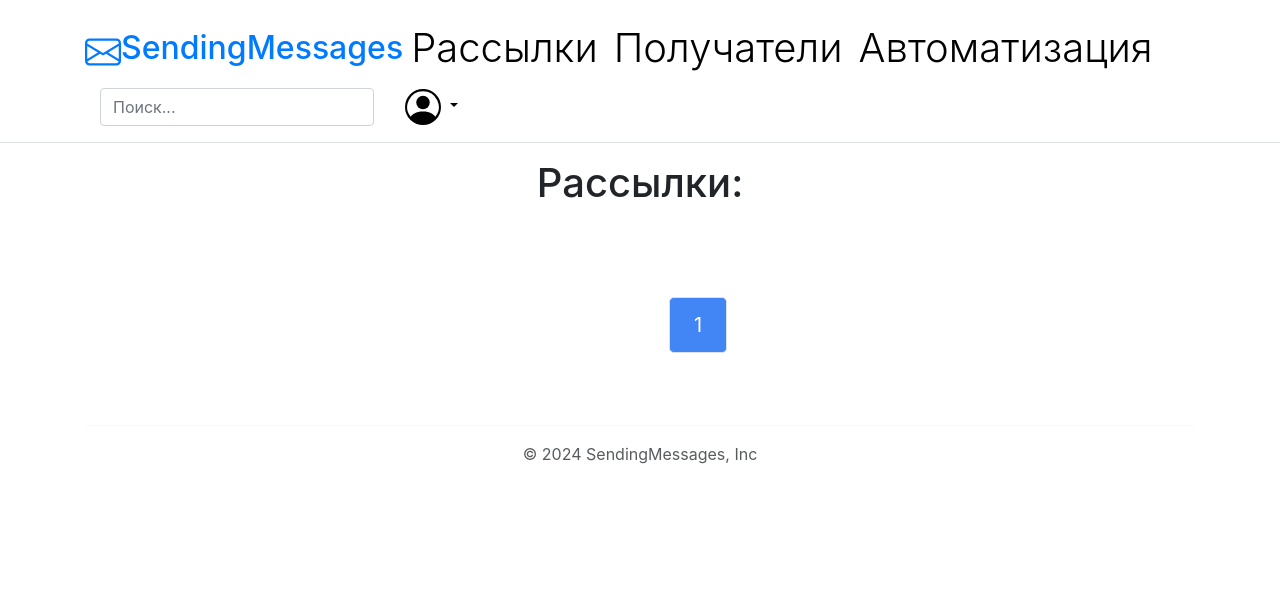
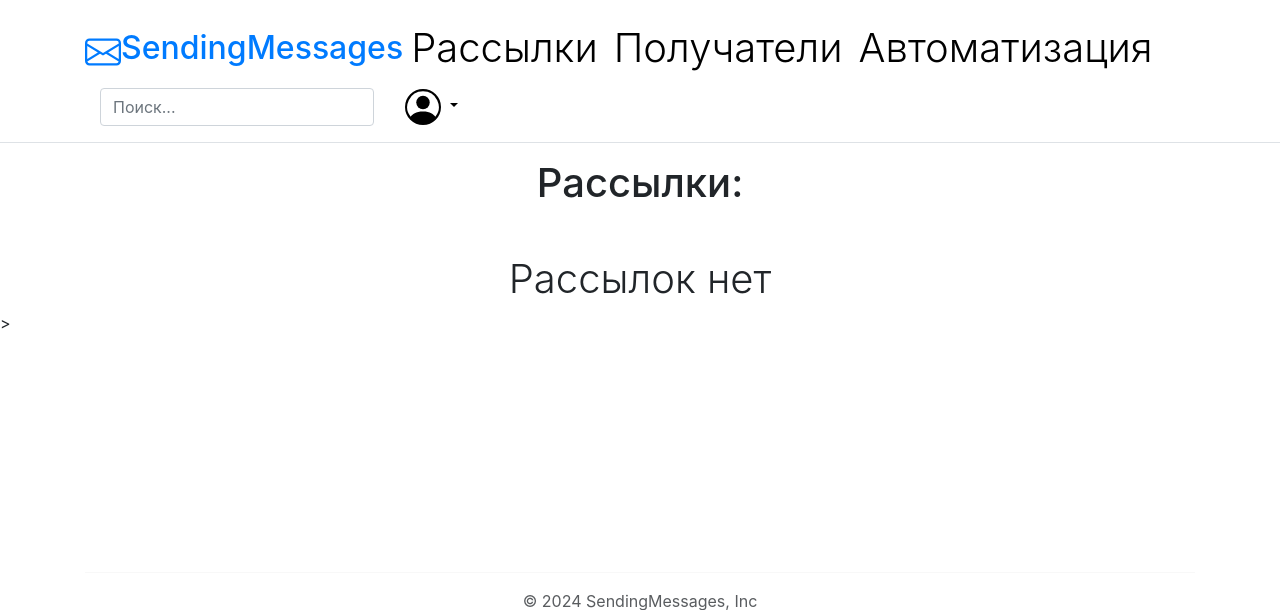
Before and after one commit to PetruschenkoEgor/SendingMessages_django, a Django app: page /mailings/ in a window 1280 px wide. Shown: the top 610 px of the page. Run offline with Django 5.2, Linux system fonts and the light colour scheme; data that the repository does not hold is empty; some libraries are stand-ins or nearby versions.

Commit message:
список активных рассылок с пагинацией по 10 на странице

```diff
--- a/sending_messages/templates/home.html
+++ b/sending_messages/templates/home.html
@@ -101,7 +101,7 @@
         </div>
         <div class="col-md-8">
           <div class="card-body">
-            <a href="{% url 'sending_messages:home' %}" class="nav-link px-2 link-body-emphasis">
+            <a href="{% url 'sending_messages:mailings_active' %}" class="nav-link px-2 link-body-emphasis">
               <p class="h4">Количество активных рассылок: {{ mailings_activ }}</p>
             </a>
           </div>
--- a/sending_messages/templates/includes/pagination.html
+++ b/sending_messages/templates/includes/pagination.html
@@ -8,7 +8,7 @@
     {% endif %}
       {% for p in page_obj.paginator.page_range %}
         {% if p == page_obj.number %}
-          <li class="page-item"><a class="page-link paginat" href="">{{ p }}</a></li>
+          <li class="page-item"><a class="page-link paginat podsvetka-paginat" href="">{{ p }}</a></li>
         {% else %}
           <li class="page-item"><a class="page-link podsvetka-paginat" href="?page={{ p }}">{{ p }}</a></li>
         {% endif %}
--- a/sending_messages/templates/mailings_list.html
+++ b/sending_messages/templates/mailings_list.html
@@ -3,6 +3,9 @@
 
 {% block content %}
 <h1 class="mb-4 text-center" style=" margin-bottom:3%">Рассылки:</h1>
+{% if not mailings %}
+<h1 class="display-6 text-center mt-5">Рассылок нет</h1>>
+{% endif %}
 <div class="container" style="margin-top: -9%; margin-left: 10%;">
 </div>
 <ul class="list-group" style="margin-bottom: 15%; width: 100%; margin-top: 10%;">
@@ -25,7 +28,9 @@
     </li>
     {% endfor %}
 </ul>
-<div class="container" style="margin-top: -9%; margin-left: 10%;">
+{% if show_pagination %}
+<div class="container" style="margin-top: -9%;">
     {% include 'includes/pagination.html' %}
 </div>
+{% endif %}
 {% endblock %}
--- a/sending_messages/urls.py
+++ b/sending_messages/urls.py
@@ -1,7 +1,7 @@
 from django.urls import path
 from sending_messages.apps import SendingMessagesConfig
 from sending_messages.views import MailingTemplateView, SenderCreateView, MessageCreateView, RecipientCreateView, \
-    SendingCreateView, MailingsListView
+    SendingCreateView, MailingsListView, MailingsActiveListView
 
 app_name = SendingMessagesConfig.name
 
@@ -12,4 +12,5 @@ urlpatterns = [
     path('mailing/add_recipient/', RecipientCreateView.as_view(), name='add_recipient'),
     path('mailing/sending/', SendingCreateView.as_view(), name='sending'),
     path('mailings/', MailingsListView.as_view(), name='mailings'),
+    path('mailings_active/', MailingsActiveListView.as_view(), name='mailings_active'),
 ]
--- a/sending_messages/views.py
+++ b/sending_messages/views.py
@@ -138,3 +138,31 @@ class MailingsListView(ListView):
     paginate_by = 10
     template_name = 'mailings_list.html'
     context_object_name = 'mailings'
+
+    def get_context_data(self, **kwargs):
+        """ Пагинация появится, только если активных рассылок будет больше, чем указано в paginate_by """
+        context = super().get_context_data(**kwargs)
+        mailings = Mailing.objects.all().count()
+        if mailings > self.paginate_by:
+            context['show_pagination'] = True
+        return context
+
+
+class MailingsActiveListView(ListView):
+    """ Список активных рассылок """
+    model = Mailing
+    paginate_by = 10
+    template_name = 'mailings_active_list.html'
+    context_object_name = 'mailings'
+
+    def get_queryset(self):
+        """ Только активные рассылки """
+
+        return Mailing.objects.filter(status='Запущена')
+
+    def get_context_data(self, **kwargs):
+        """ Пагинация появится, только если активных рассылок будет больше, чем указано в paginate_by """
+        context = super().get_context_data(**kwargs)
+        if self.get_queryset().count() > self.paginate_by:
+            context['show_pagination'] = True
+        return context
```
